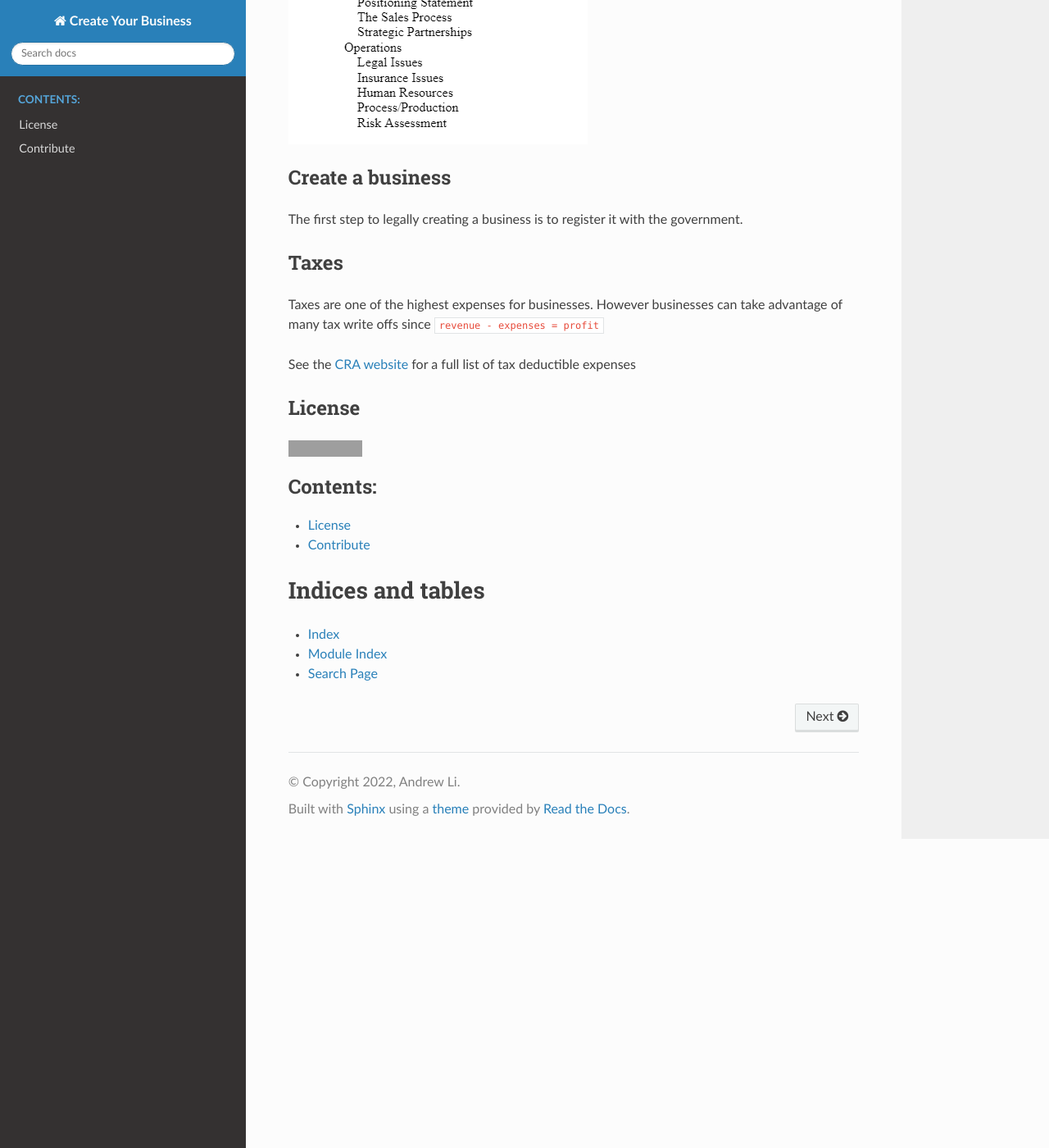
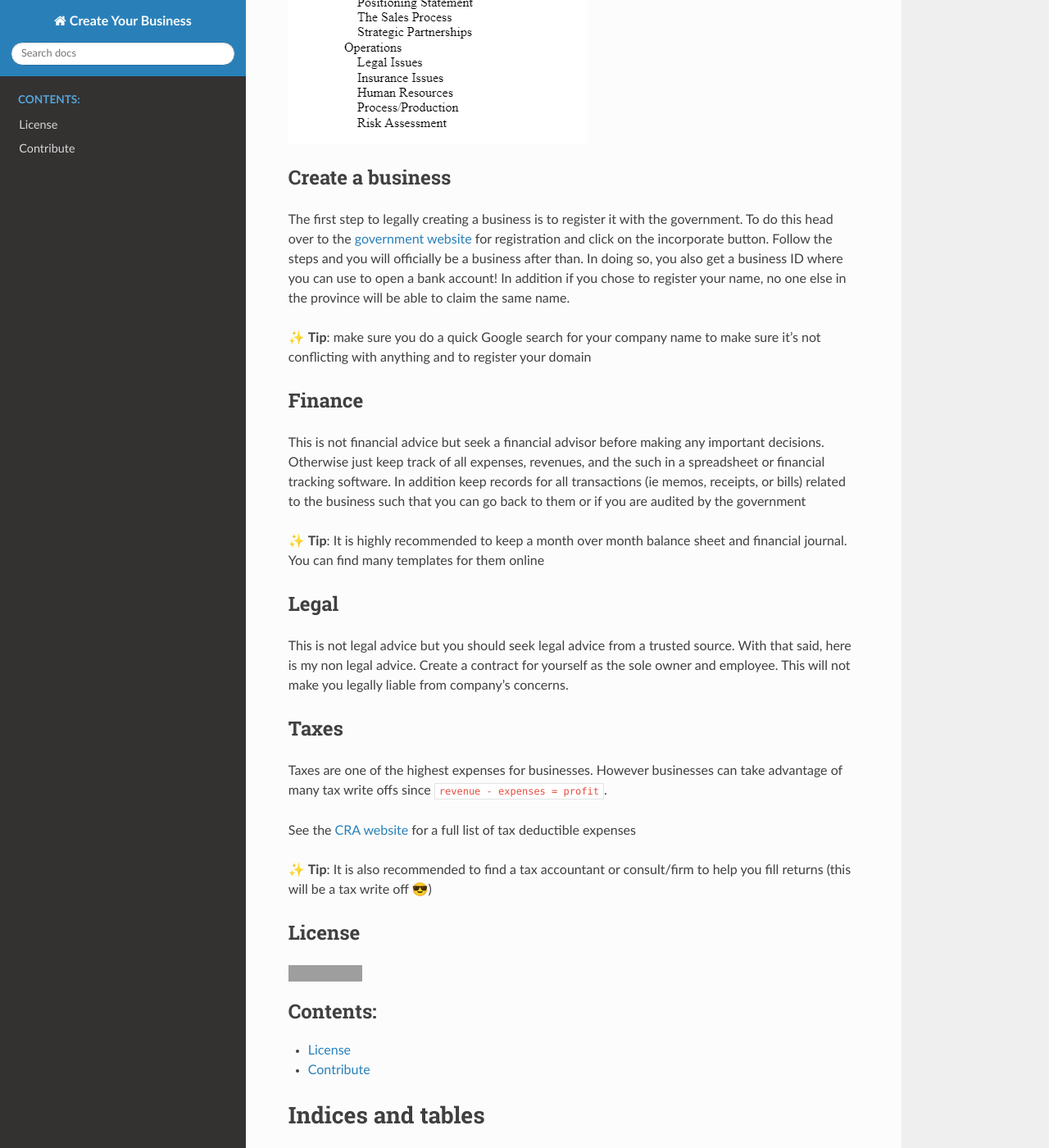
Before and after one commit to Zeyu-Li/create-your-business, a Sphinx documentation site: the page built from docs/index.rst, in a window 1280 px wide and 1400 px high, scrolled down 1603 px. Shown: the whole window at 82% size. Built offline with Sphinx 7.4.7 and the Read the Docs theme 2.0.0, drawn with Linux system fonts in a browser that asks for light colours; grey boxes are pictures that could not be loaded.

Commit message:
finished docs for now

```diff
--- a/docs/index.rst
+++ b/docs/index.rst
@@ -37,14 +37,30 @@ The first step to start a business. This does not have to be official but you ne
 
 Create a business
 %%%%%%%%%%%%%%%%%%%%%
-The first step to legally creating a business is to register it with the government.
+The first step to legally creating a business is to register it with the government. To do this head over to the `government website
+<https://www.ic.gc.ca/eic/site/cd-dgc.nsf/eng/cs06939.html>`_ for registration and click on the incorporate button. Follow the steps and you will officially be a business after than. In doing so, you also get a business ID where you can use to open a bank account! In addition if you chose to register your name, no one else in the province will be able to claim the same name.
+
+
+✨ **Tip**: make sure you do a quick Google search for your company name to make sure it's not conflicting with anything and to register your domain
+
+Finance
+%%%%%%%%%%%%%%%%%%%%%
+This is not financial advice but seek a financial advisor before making any important decisions. Otherwise just keep track of all expenses, revenues, and the such in a spreadsheet or financial tracking software. In addition keep records for all transactions (ie memos, receipts, or bills) related to the business such that you can go back to them or if you are audited by the government
+
+✨ **Tip**: It is highly recommended to keep a month over month balance sheet and financial journal. You can find many templates for them online
+
+Legal
+%%%%%%
+This is not legal advice but you should seek legal advice from a trusted source. With that said, here is my non legal advice. Create a contract for yourself as the sole owner and employee. This will not make you legally liable from company's concerns.
 
 Taxes
 %%%%%%%
-Taxes are one of the highest expenses for businesses. However businesses can take advantage of many tax write offs since ``revenue - expenses = profit``
+Taxes are one of the highest expenses for businesses. However businesses can take advantage of many tax write offs since ``revenue - expenses = profit``.
 
 See the `CRA website
 <https://www.canada.ca/en/revenue-agency/services/tax/businesses/topics/sole-proprietorships-partnerships/business-expenses.html>`_ for a full list of tax deductible expenses
+
+✨ **Tip**: It is also recommended to find a tax accountant or consult/firm to help you fill returns (this will be a tax write off 😎)
 
 License
 %%%%%%%
```
